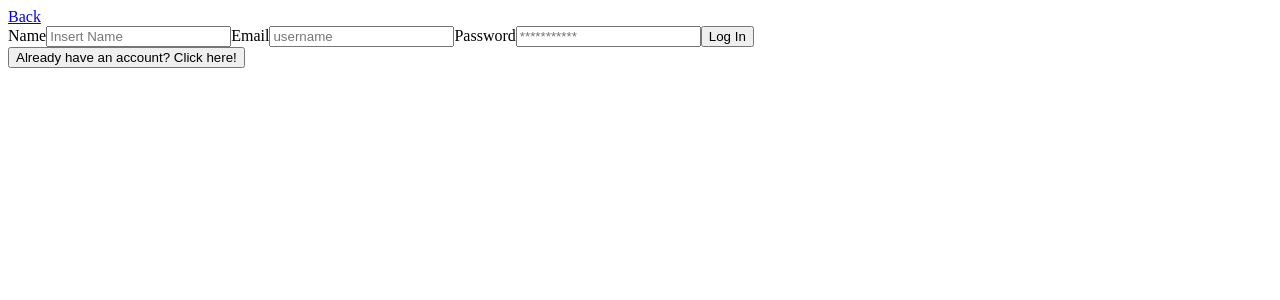
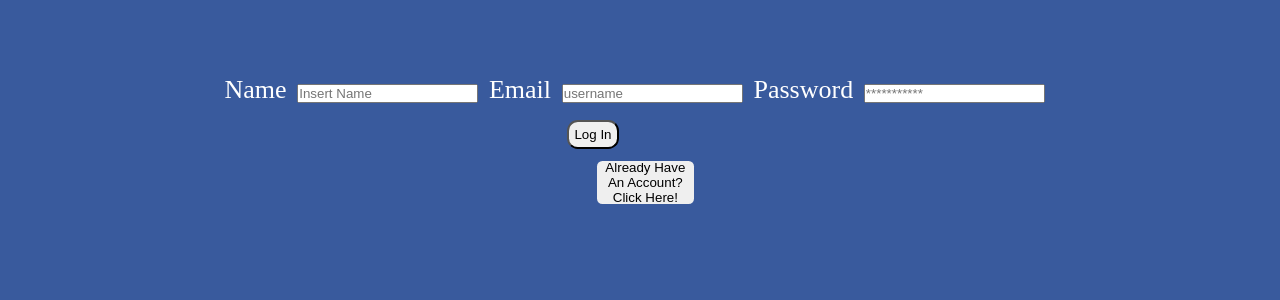
Before and after one commit to neel0patel/Task-Management-Tool, a React (Create React App) app in the folder task-management/: page /register in a window 1280 px wide. Shown: the top 300 px of the page. Built offline with nearby package versions, Linux system fonts and the light colour scheme.

Commit message:
styled the application & changed classes

```diff
--- a/task-management/src/App.scss
+++ b/task-management/src/App.scss
@@ -1,38 +1,292 @@
-.App {
-  text-align: center;
+*,
+*::after,
+*::before {
+  margin: 0;
+  padding: 0;
+  list-style: none;
+  text-decoration: none;
+  box-sizing: border-box;
 }
 
-.App-logo {
-  height: 40vmin;
-  pointer-events: none;
+html {
+  font-size: 67%;
 }
 
-@media (prefers-reduced-motion: no-preference) {
-  .App-logo {
-    animation: App-logo-spin infinite 20s linear;
+button {
+  cursor: pointer;
+}
+
+.app-contents {
+  background-color: hsl(220, 47%, 42%);
+  min-height: 100vh;
+  height: max-content;
+  width: 100vw;
+  display: flex;
+  flex-direction: column;
+  align-items: center;
+  font-size: calc(10px + 2vmin);
+  color: white;
+
+  padding-top: 4rem;
+}
+
+.container {
+  display: grid;
+  grid-template-columns: 1fr 1fr 1fr;
+  grid-template-rows: 8rem 1.6fr;
+  gap: 0px 0px;
+  grid-template-areas:
+    "button-back . button-new"
+    "contents contents contents";
+}
+
+.button,
+.input {
+  display: flex;
+  align-items: center;
+  justify-content: center;
+  text-transform: capitalize;
+
+  border: none;
+  border-radius: 0.5rem;
+
+  height: 4rem;
+  width: 9rem;
+}
+
+.button {
+  display: flex;
+  margin: 0;
+}
+.button-back,
+.button-new {
+  width: 8rem;
+}
+
+.button-back {
+  grid-area: button-back;
+}
+
+.button-new {
+  grid-area: button-new;
+  display: flex;
+  justify-self: end;
+}
+
+.button-create {
+  // grid-area: button-create;
+  display: flex;
+  justify-self: auto;
+  margin-left: 5rem;
+  // padding: 15px 32px;
+}
+
+.back-button {
+  display: flex;
+  justify-self: left;
+  margin-right: 70rem;
+}
+
+.back-Button {
+  display: flex;
+  justify-self: left;
+  margin-right: 136rem;
+}
+
+.back-BUtton {
+  display: flex;
+  justify-self: left;
+  margin-right: 136rem;
+}
+
+.button-mainlog {
+  display: flex;
+  justify-self: auto;
+  margin-left: 115rem;
+  margin-bottom: 5rem;
+}
+
+.button-login {
+  display: flex;
+  justify-content: auto;
+  margin-left: 21rem;
+  padding: 5px 5px;
+  margin-bottom: 7px;
+  border-radius: 1rem;
+}
+
+.login-regButton {
+  display: flex;
+  justify-content: auto;
+  margin-left: 32rem;
+  padding: 5px 5px;
+  margin-top: 7px;
+  margin-bottom: 7px;
+  border-radius: 1rem;
+}
+
+.button-already {
+  display: flex;
+  justify-content: auto;
+  padding: 5px 5px;
+  border-radius: 1rem;
+  margin-left: 1rem;
+}
+
+.button-needAcc {
+  display: flex;
+  justify-content: auto;
+  margin-left: 20rem;
+  padding: 5px 5px;
+  border-radius: 1rem;
+}
+
+.register-input {
+  display: inline;
+  justify-content: auto;
+  margin: 1rem 1rem;
+}
+
+.login-input {
+  display: inline;
+  justify-content: auto;
+  margin: 1rem 1rem;
+}
+
+.contents {
+  grid-area: contents;
+
+  display: flex;
+  flex-direction: column;
+  align-items: center;
+
+  min-height: 80vh;
+
+  h1 {
+    margin-bottom: 4rem;
   }
 }
 
-.App-header {
-  background-color: #282c34;
-  min-height: 100vh;
+.list-container {
+  display: flex;
+
+  flex-direction: column;
+
+  li {
+    background-color: hsl(222, 45%, 10%);
+    border-radius: 0.5rem;
+
+    display: flex;
+    flex-direction: column;
+    justify-content: space-between;
+
+    padding: 2rem;
+
+    min-height: 20rem;
+    height: max-content;
+    width: 24rem !important;
+
+    margin: 0 auto 2rem;
+    .title-description {
+      text-align: left;
+
+      h3 {
+        text-transform: capitalize;
+        margin-bottom: 1rem;
+      }
+    }
+
+    .button-container {
+      display: flex;
+      justify-content: space-between;
+
+      button {
+        &:first-of-type {
+          margin-right: 2rem;
+        }
+      }
+    }
+  }
+
+  @media only screen and (min-width: 768px) {
+    display: grid;
+    grid-template-columns: repeat(auto-fill, minmax(24rem, 1fr));
+    gap: 2rem;
+    width: 60rem;
+
+    margin: 0 auto;
+  }
+
+  @media only screen and (min-width: 992px) {
+    grid-template-columns: repeat(auto-fill, minmax(28rem, 1fr));
+    width: 120rem;
+  }
+}
+
+.form-container {
   display: flex;
   flex-direction: column;
-  align-items: center;
-  justify-content: center;
-  font-size: calc(10px + 2vmin);
-  color: white;
+  align-items: flex-start;
+
+  margin-left: 15rem;
+
+  width: 24rem;
+
+  font-size: 2rem;
+
+  .label {
+    margin-bottom: 0.8rem;
+  }
+
+  .input {
+    margin-bottom: 2rem;
+  }
 }
 
-.App-link {
-  color: #61dafb;
-}
+.update-container {
+  position: absolute;
+  top: 0;
+  left: 0;
 
-@keyframes App-logo-spin {
-  from {
-    transform: rotate(0deg);
-  }
-  to {
-    transform: rotate(360deg);
+  height: 100vh;
+  width: 100vw;
+
+  display: flex;
+  justify-content: center;
+  align-items: center;
+
+  background-color: rgba(0, 0, 0, 0.4);
+
+  .update-contents {
+    display: grid;
+    align-content: center;
+    grid-template-areas:
+      "close"
+      "form";
+
+    background-color: hsl(220, 13%, 28%);
+
+    padding: 1rem 1rem 1rem;
+
+    padding-bottom: 5rem;
+
+    border-radius: 0.5rem;
+
+    .close {
+      grid-area: close;
+      color: white;
+      font-weight: 700;
+
+      display: flex;
+      justify-content: flex-end;
+
+      margin-bottom: 4rem;
+
+      cursor: pointer;
+    }
+
+    .contents {
+      grid-area: form;
+    }
   }
 }
--- a/task-management/src/components/login.jsx
+++ b/task-management/src/components/login.jsx
@@ -91,7 +91,7 @@ export const Login = () => {
 
   return (
     <>
-      <Link to="/" className="back-button">
+      <Link to="/" className="back-Button">
         Back
       </Link>
       <form onSubmit={handleSubmit}>
@@ -104,6 +104,7 @@ export const Login = () => {
           placeholder="username"
           id="username"
           name="username"
+          className="login-input"
         />
         <label htmlFor="password">Password</label>
         <input
@@ -114,9 +115,10 @@ export const Login = () => {
           placeholder="***********"
           id="password"
           name="password"
+          className="login-input"
         />
         <button
-          className="button"
+          className="button-login"
           type="submit"
           value="login"
           onClick={handleSubmit}
@@ -124,7 +126,7 @@ export const Login = () => {
           Log In
         </button>
       </form>
-      <Link to="/register" className="button-new">
+      <Link to="/register" className=".button-needAcc">
         <button className="button">Need an account? Click here!</button>
       </Link>
     </>
--- a/task-management/src/components/register.jsx
+++ b/task-management/src/components/register.jsx
@@ -62,7 +62,7 @@ export const Register = () => {
 
   return (
     <>
-      <Link to="/" className="back-button">
+      <Link to="/" className="back-BUtton">
         Back
       </Link>
       <form onSubmit={handleSubmit}>
@@ -75,6 +75,7 @@ export const Register = () => {
           placeholder="Insert Name"
           id="name"
           name="name"
+          className="register-input"
         />
         <label htmlFor="email">Email</label>
         <input
@@ -85,6 +86,7 @@ export const Register = () => {
           placeholder="username"
           id="username"
           name="username"
+          className="register-input"
         />
         <label htmlFor="password">Password</label>
         <input
@@ -95,12 +97,13 @@ export const Register = () => {
           placeholder="***********"
           id="password"
           name="password"
+          className="register-input"
         />
         {/* <Link className="button-new"> */}
-        <button className="button">Log In</button>
+        <button className="login-regButton">Log In</button>
         {/* </Link> */}
       </form>
-      <Link to="/login" className="button-new">
+      <Link to="/login" className="button-already">
         <button className="button">Already have an account? Click here!</button>
       </Link>
     </>
--- a/task-management/src/components/showTodoList.jsx
+++ b/task-management/src/components/showTodoList.jsx
@@ -77,10 +77,10 @@ export function ShowTodoList() {
 
   return (
     <section className="container">
-      <Link to="/createTodo" className="button-new">
+      <Link to="/createTodo" className="button-create">
         <button className="button">New</button>
       </Link>
-      <Link to="/login" className="button-new">
+      <Link to="/login" className="button-mainlog">
         <button className="button">Log In</button>
       </Link>
       <section className="contents ">
```
